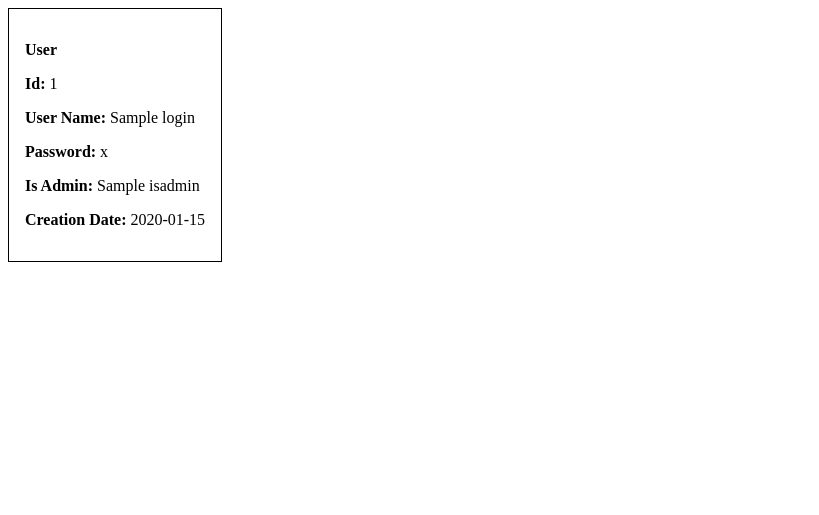
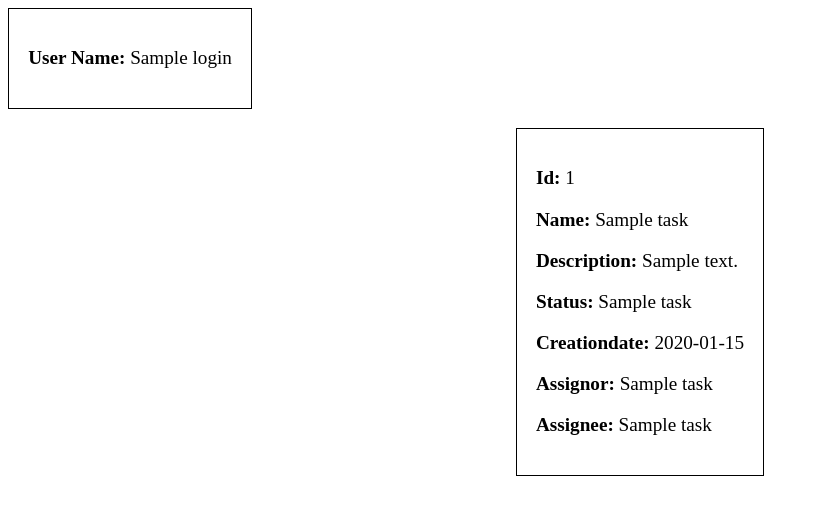
Before and after one commit to GircysRomualdas/Django-LogIn-API, a Django app: template login/templates/main.html in a window 1280 px wide. Shown: the top 515 px of the page, without its empty margins (0-819 px from the left). Run offline with Django 4.2, Linux system fonts and the light colour scheme; the template is opened without the code that fills it: most values are stand-ins (such as "Sample title", 1, 10 or a date in 2020).

Commit message:
add tasks

```diff
--- a/login/templates/main.html
+++ b/login/templates/main.html
@@ -5,7 +5,10 @@
     <meta name="viewport" content="width=device-width, initial-scale=1.0">
     <title>Document</title>
     <style>
-        .card {
+        body {
+            font-size: 1.5vw;
+        }
+        .user {
             border: 1px solid;
             padding: 1em;
             width: fit-content;
@@ -13,16 +16,32 @@
         .main {
             font-weight: bold;
         }
+        .task {
+            border: 1px solid;
+            padding: 1em;
+            margin-top: 1em;
+            margin-left: auto;
+            margin-right: auto;
+            width: fit-content;
+        }
     </style>
 </head>
 <body>
-    <div class="card">
-        <p><span class="main">User</span></p>
-        <p><span class="main">Id:</span> {{login.id}}</p>
-        <p><span class="main">User Name:</span> {{login.name}}</p>
-        <p><span class="main">Password:</span> {{login.password}}</p>
-        <p><span class="main">Is Admin:</span> {{login.isadmin}}</p>
-        <p><span class="main">Creation Date:</span> {{login.creationdate}}</p>
+    <div class="user">
+        <p><span class="main">User Name: </span> {{login.name}}</p>
+    </div>
+    <div>
+        {% for task in tasks %}
+            <div class="task">
+                <p><span class="main">Id: </span>{{ task.id }}</p>
+                <p><span class="main">Name: </span>{{ task.name }}</p>
+                <p><span class="main">Description: </span>{{ task.description }}</p>
+                <p><span class="main">Status: </span>{{ task.status_name }}</p>
+                <p><span class="main">Creationdate: </span>{{ task.creationdate }}</p>
+                <p><span class="main">Assignor: </span>{{ task.assignor_name }}</p>
+                <p><span class="main">Assignee: </span>{{ task.assignee_name }}</p>
+            </div>
+        {% endfor %}
     </div>
 </body>
 </html>
--- a/login/urls.py
+++ b/login/urls.py
@@ -2,8 +2,10 @@ from django.urls import path
 
 from login.views import (
     indexView,
+    mainView,
 )
 
 urlpatterns = [
     path('', indexView, name='index'),
+    path('main/', mainView, name='main'),
 ]
```
Also changed, not shown: login/views.py (+19 -2 lines), db.sqlite3.
